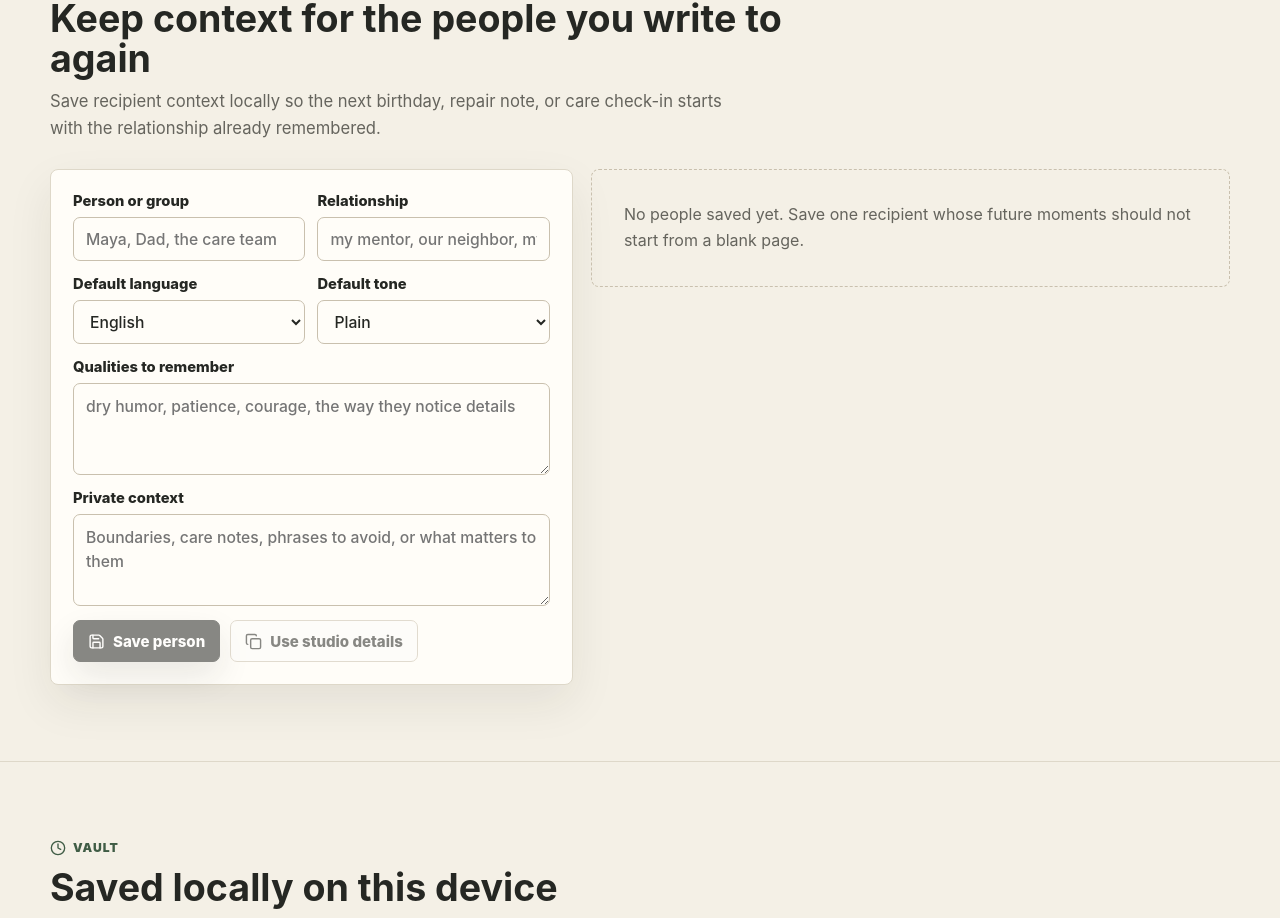
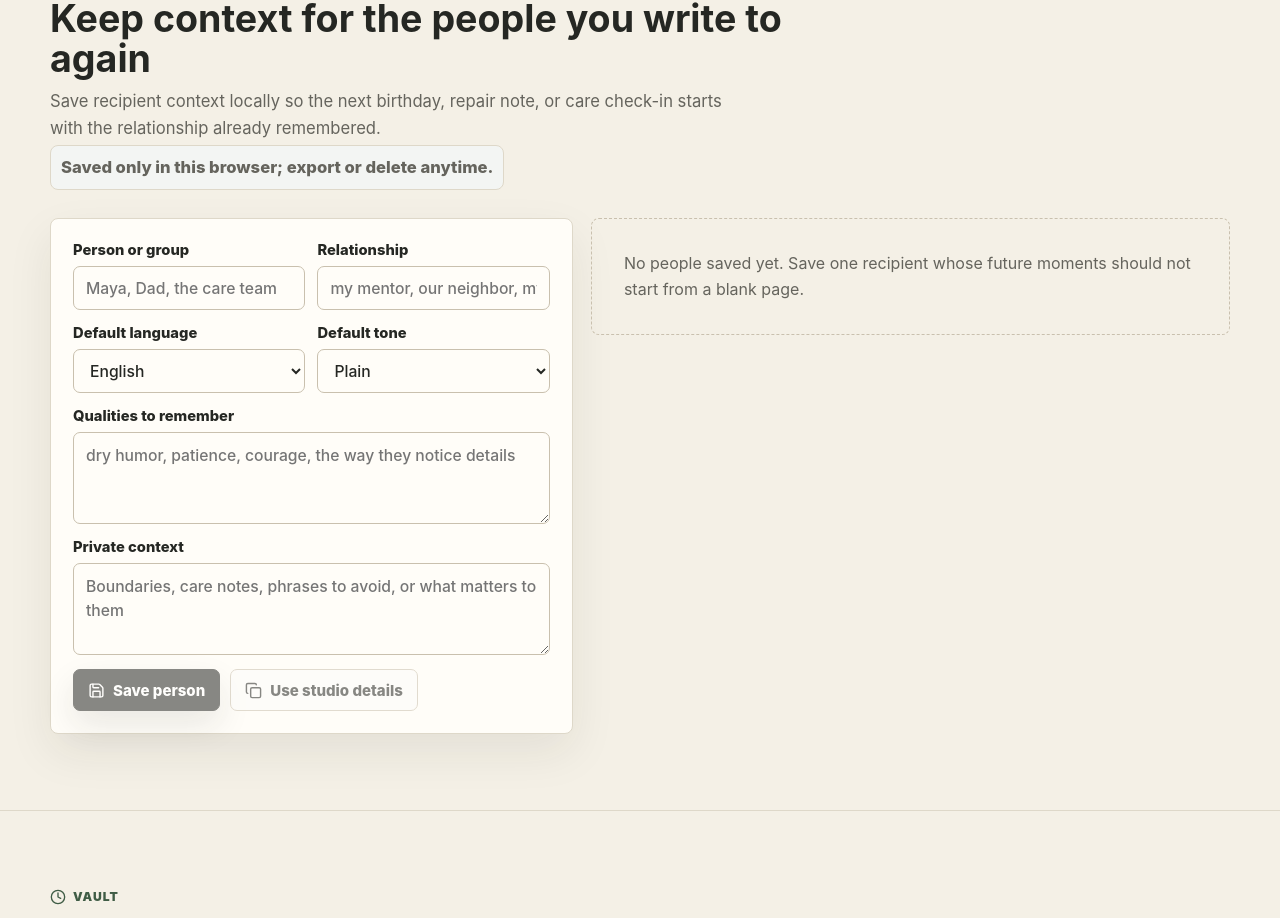
Before and after one commit to studio-glhf/keepsent, a React (Vite) app: page / in a window 1280 px wide. Shown: the part 3025-3943 px from the top of the page. Built offline with nearby package versions, Linux system fonts and the light colour scheme.

Commit message:
Clarify local people storage

```diff
--- a/src/App.css
+++ b/src/App.css
@@ -226,6 +226,19 @@ button:disabled {
   max-width: 690px;
   color: var(--muted);
   font-size: 1.04rem;
+}
+
+.section-heading .trust-note {
+  display: inline-flex;
+  width: auto;
+  margin-top: 4px;
+  padding: 8px 10px;
+  border: 1px solid var(--line);
+  border-radius: 8px;
+  background: color-mix(in srgb, var(--sage) 8%, white);
+  color: var(--sage-dark);
+  font-size: 0.9rem;
+  font-weight: 800;
 }
 
 .pack-grid {
--- a/src/App.tsx
+++ b/src/App.tsx
@@ -2258,6 +2258,9 @@ function App() {
               Save recipient context locally so the next birthday, repair note,
               or care check-in starts with the relationship already remembered.
             </p>
+            <p className="trust-note">
+              Saved only in this browser; export or delete anytime.
+            </p>
           </div>
 
           <div className="people-grid">
```
